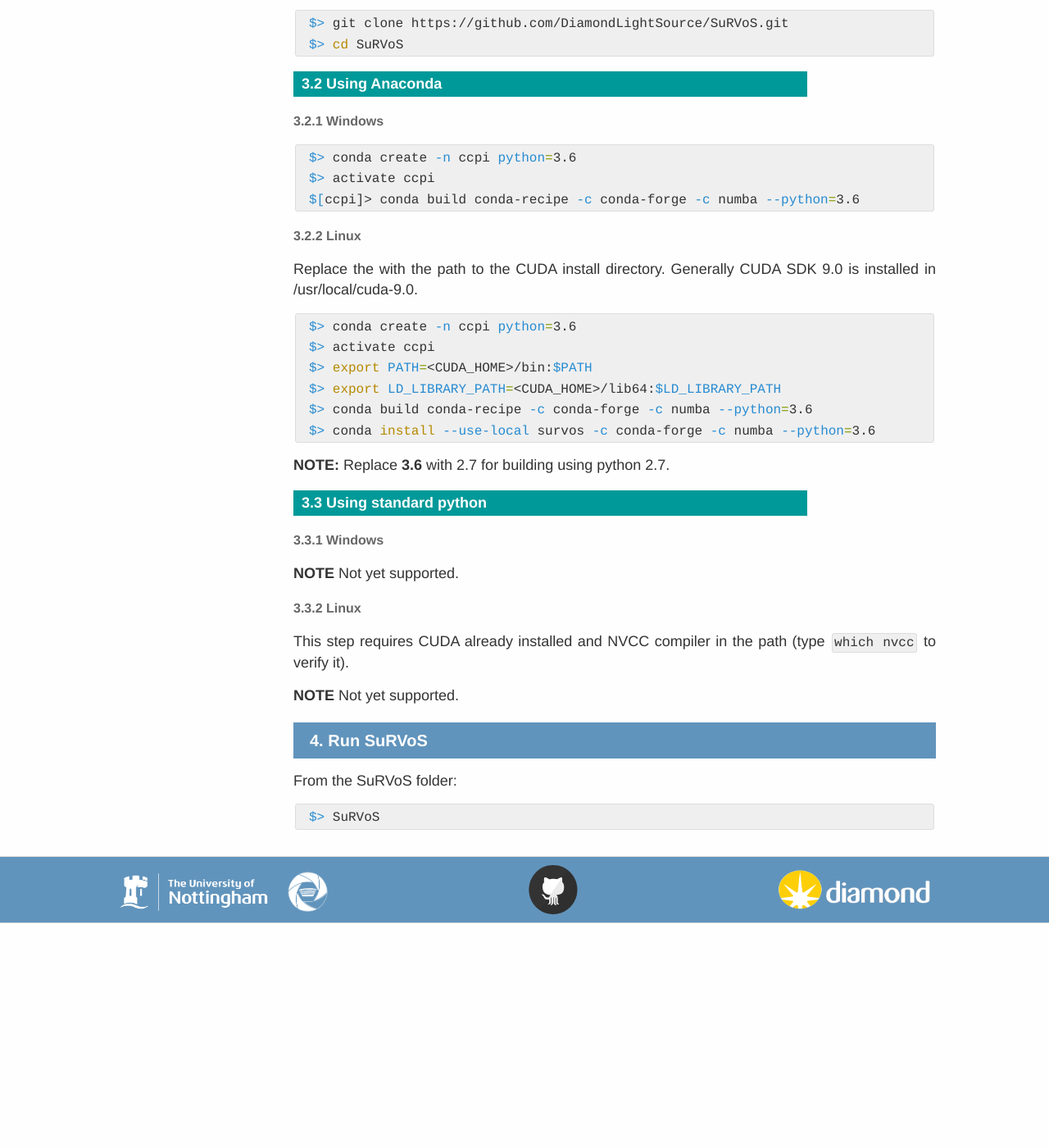
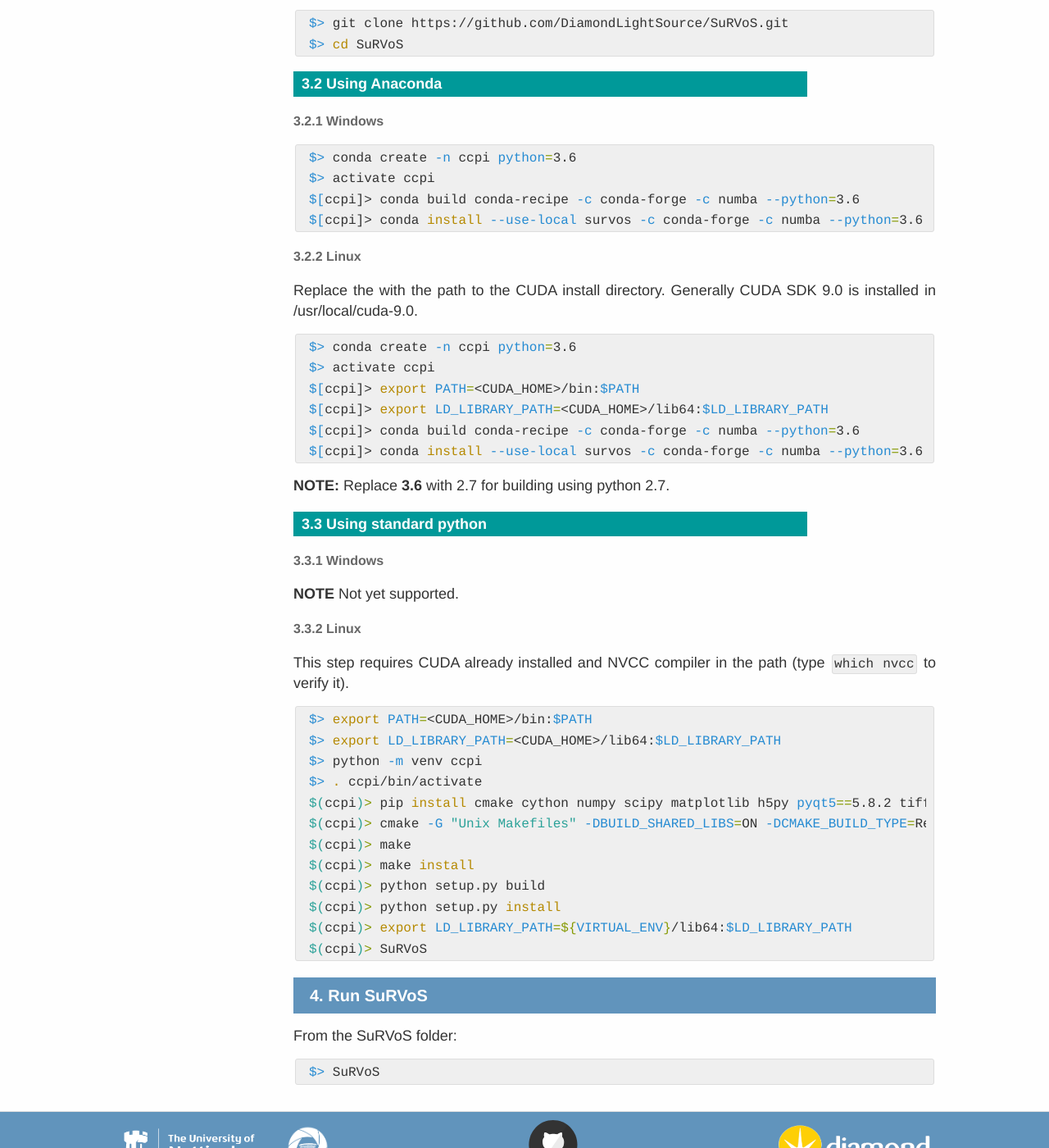
Before and after one commit to DiamondLightSource/SuRVoS, a Jekyll site: the page built from docs/installation.md, in a window 1280 px wide and 1400 px high, scrolled down 1445 px. Shown: the whole window at 82% size. Built offline with Jekyll 4.4.1, drawn with Linux system fonts in a browser that asks for light colours; before the commit the page ends 2572 px from its top, so only the background shows below that.

Commit message:
Updated the installation

````diff
--- a/docs/installation.md
+++ b/docs/installation.md
@@ -75,6 +75,7 @@ $> cd SuRVoS
 $> conda create -n ccpi python=3.6
 $> activate ccpi
 $[ccpi]> conda build conda-recipe -c conda-forge -c numba --python=3.6
+$[ccpi]> conda install --use-local survos -c conda-forge -c numba --python=3.6
 ```
 
 #### 3.2.2 Linux
@@ -83,10 +84,10 @@ Replace the <CUDA_HOME> with the path to the CUDA install directory. Generally C
 ```bash
 $> conda create -n ccpi python=3.6
 $> activate ccpi
-$> export PATH=<CUDA_HOME>/bin:$PATH
-$> export LD_LIBRARY_PATH=<CUDA_HOME>/lib64:$LD_LIBRARY_PATH
-$> conda build conda-recipe -c conda-forge -c numba --python=3.6
-$> conda install --use-local survos -c conda-forge -c numba --python=3.6
+$[ccpi]> export PATH=<CUDA_HOME>/bin:$PATH
+$[ccpi]> export LD_LIBRARY_PATH=<CUDA_HOME>/lib64:$LD_LIBRARY_PATH
+$[ccpi]> conda build conda-recipe -c conda-forge -c numba --python=3.6
+$[ccpi]> conda install --use-local survos -c conda-forge -c numba --python=3.6
 ```
 **NOTE:** Replace **3.6** with 2.7 for building using python 2.7.
 
@@ -98,8 +99,20 @@ $> conda install --use-local survos -c conda-forge -c numba --python=3.6
 #### 3.3.2 Linux
 This step requires CUDA already installed and NVCC compiler in the path (type `which nvcc` to verify it).
 
-**NOTE** Not yet supported.
-
+```bash
+$> export PATH=<CUDA_HOME>/bin:$PATH
+$> export LD_LIBRARY_PATH=<CUDA_HOME>/lib64:$LD_LIBRARY_PATH
+$> python -m venv ccpi
+$> . ccpi/bin/activate
+$(ccpi)> pip install cmake cython numpy scipy matplotlib h5py pyqt5==5.8.2 tifffile networkx scikit-image scikit-learn seaborn
+$(ccpi)> cmake -G "Unix Makefiles" -DBUILD_SHARED_LIBS=ON -DCMAKE_BUILD_TYPE=Release -DCMAKE_INSTALL_PREFIX="${VIRTUAL_ENV}" -DINSTALL_BIN_DIR="${VIRTUAL_ENV}/bin" -DINSTALL_LIB_DIR="${VIRTUAL_ENV}/lib64" survos/lib/src
+$(ccpi)> make
+$(ccpi)> make install
+$(ccpi)> python setup.py build
+$(ccpi)> python setup.py install
+$(ccpi)> export LD_LIBRARY_PATH=${VIRTUAL_ENV}/lib64:$LD_LIBRARY_PATH
+$(ccpi)> SuRVoS
+```
 ## 4. Run SuRVoS
 
 From the SuRVoS folder:
````
